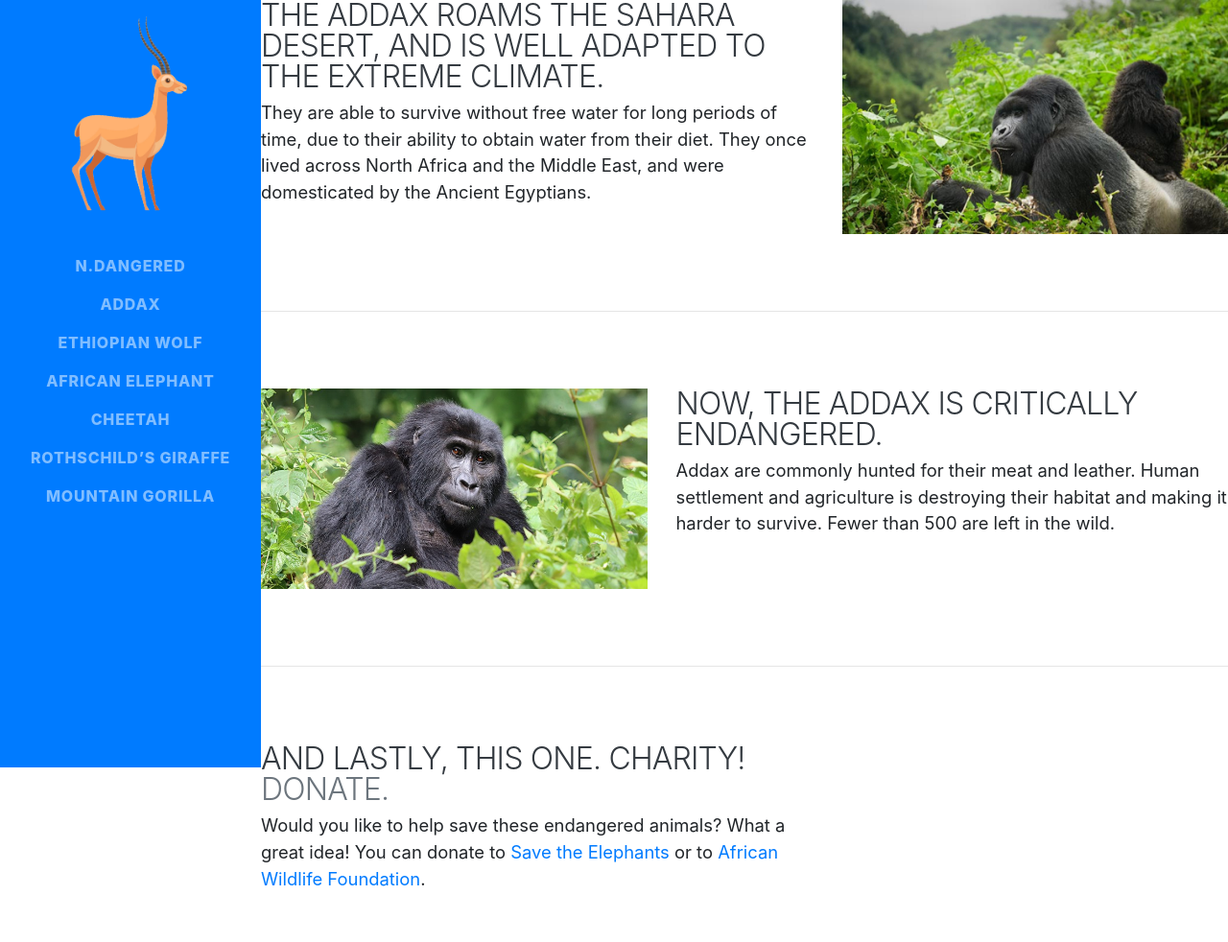
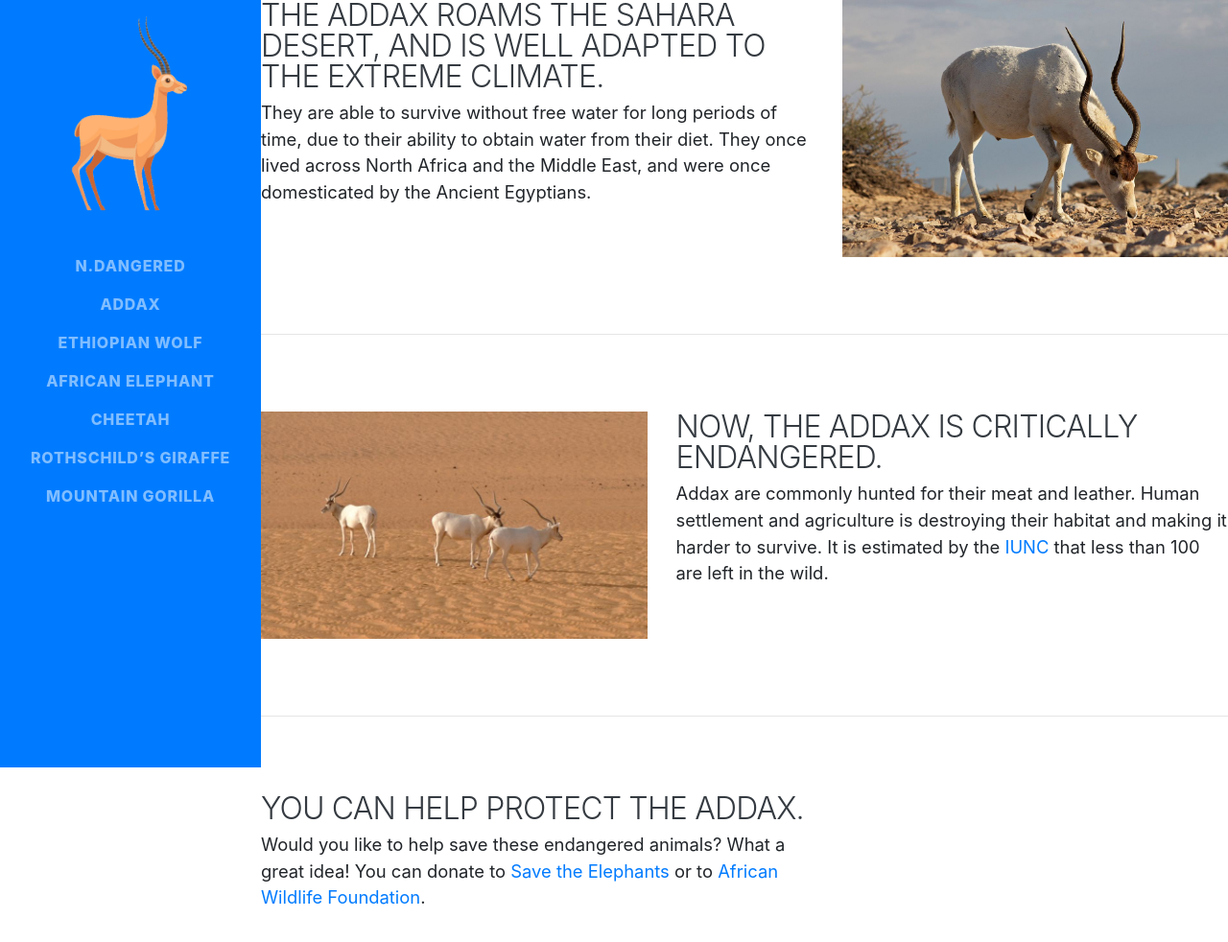
Before and after one commit to hlove7210/CFGProject, a website with bundled scripts: page startbootstrap-resume-gh-pages/antelope.html in a window 1280 px wide. Shown: the whole page at 96% size. Built offline with nearby package versions, Linux system fonts and the light colour scheme; a web font is replaced by a local one.

Commit message:
updating addax page

```diff
--- a/startbootstrap-resume-gh-pages/antelope.html
+++ b/startbootstrap-resume-gh-pages/antelope.html
@@ -57,10 +57,10 @@
     <div class="row featurette">
       <div class="col-md-7">
         <h2 class="featurette-heading">The Addax roams the Sahara desert, and is well adapted to the extreme climate. <span class="text-muted"></span></h2>
-        <p class="lead"> They are able to survive without free water for long periods of time, due to their ability to obtain water from their diet. They once lived across North Africa and the Middle East, and were domesticated by the Ancient Egyptians.</p>
+        <p class="lead"> They are able to survive without free water for long periods of time, due to their ability to obtain water from their diet. They once lived across North Africa and the Middle East, and were once domesticated by the Ancient Egyptians.</p>
       </div>
       <div class="col-md-5">
-        <img width="500" height="500" background="#eee" color="#aaa" class="bd-placeholder-img-lg featurette-image img-fluid mx-auto" src = img/gor1.jpg>
+        <img width="500" height="500" background="#eee" color="#aaa" class="bd-placeholder-img-lg featurette-image img-fluid mx-auto" src = img/addax1.jpg>
       </div>
     </div>
 
@@ -69,10 +69,10 @@
     <div class="row featurette">
       <div class="col-md-7 order-md-2">
         <h2 class="featurette-heading">Now, the Addax is critically endangered.<!--<span class="text-muted">Read here.</span>--></h2>
-        <p class="lead">Addax are commonly hunted for their meat and leather. Human settlement and agriculture is destroying their habitat and making it harder to survive. Fewer than 500 are left in the wild.</p>
+        <p class="lead">Addax are commonly hunted for their meat and leather. Human settlement and agriculture is destroying their habitat and making it harder to survive. It is estimated by the <a href="https://www.iucnredlist.org/species/512/50180603">IUNC</a> that less than 100 are left in the wild.</p>
       </div>
       <div class="col-md-5 order-md-1">
-        <img height="500" background="#eee" color="#aaa" class="bd-placeholder-img-lg featurette-image img-fluid mx-auto" src = img/gor2.jpg >
+        <img height="500" background="#eee" color="#aaa" class="bd-placeholder-img-lg featurette-image img-fluid mx-auto" src = img/addax2.jpg >
       </div>
     </div>
 
@@ -80,7 +80,7 @@
 
     <div class="row featurette">
       <div class="col-md-7">
-        <h2 class="featurette-heading">And lastly, this one. Charity! <span class="text-muted">Donate.</span></h2>
+        <h2 class="featurette-heading"> You can help protect the Addax. <!--<span class="text-muted">Donate.</span>--></h2>
         <p class="lead">Would you like to help save these endangered animals? What a great idea! You can donate to <a href="https://www.savetheelephants.org/">Save the Elephants</a> or to <a href="https://www.awf.org/">African Wildlife Foundation</a>.
 </p>
       </div>
```
Also changed, not shown: startbootstrap-resume-gh-pages/img/addax1.jpg (added), startbootstrap-resume-gh-pages/img/addax2.jpg (added).
